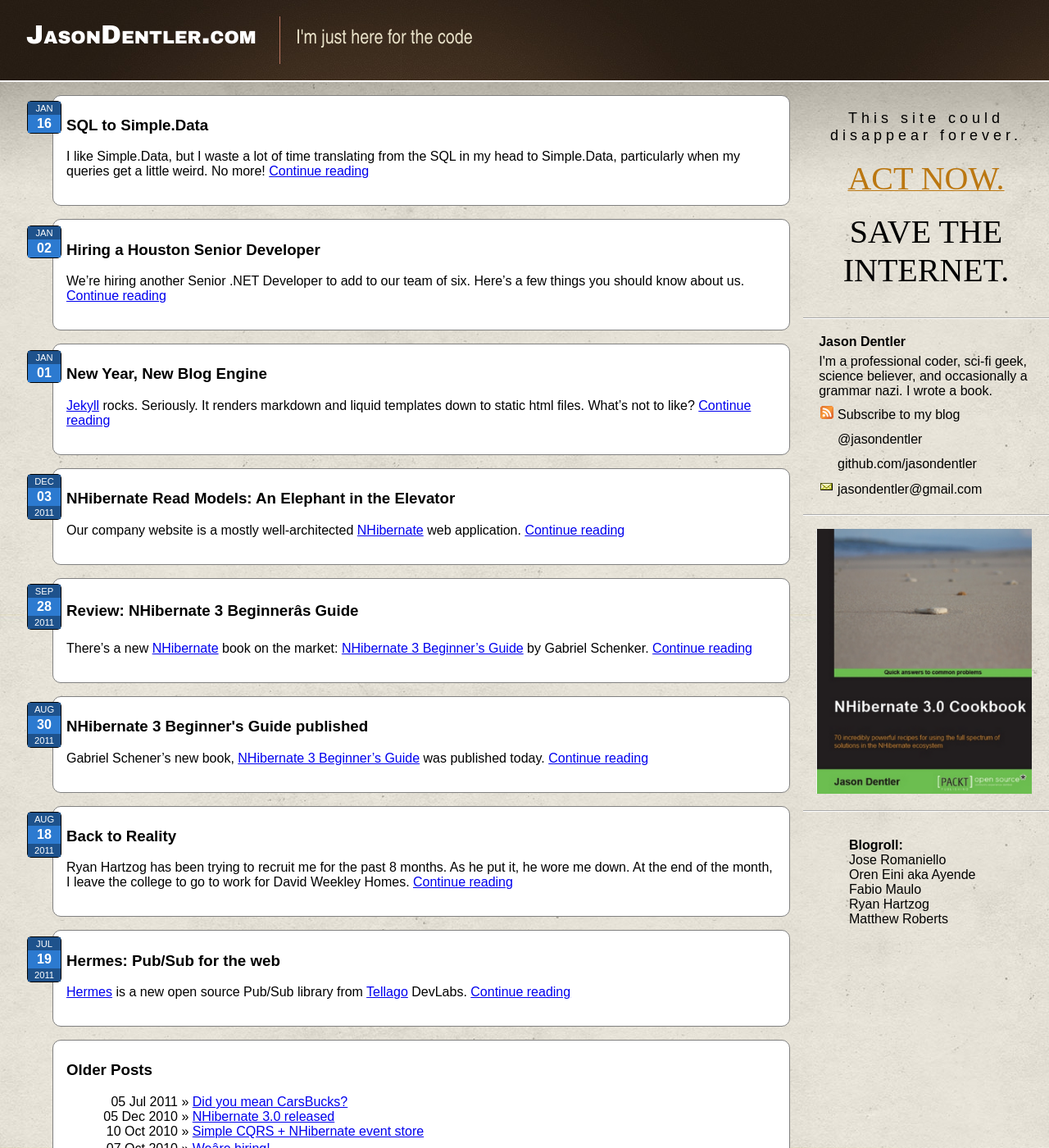
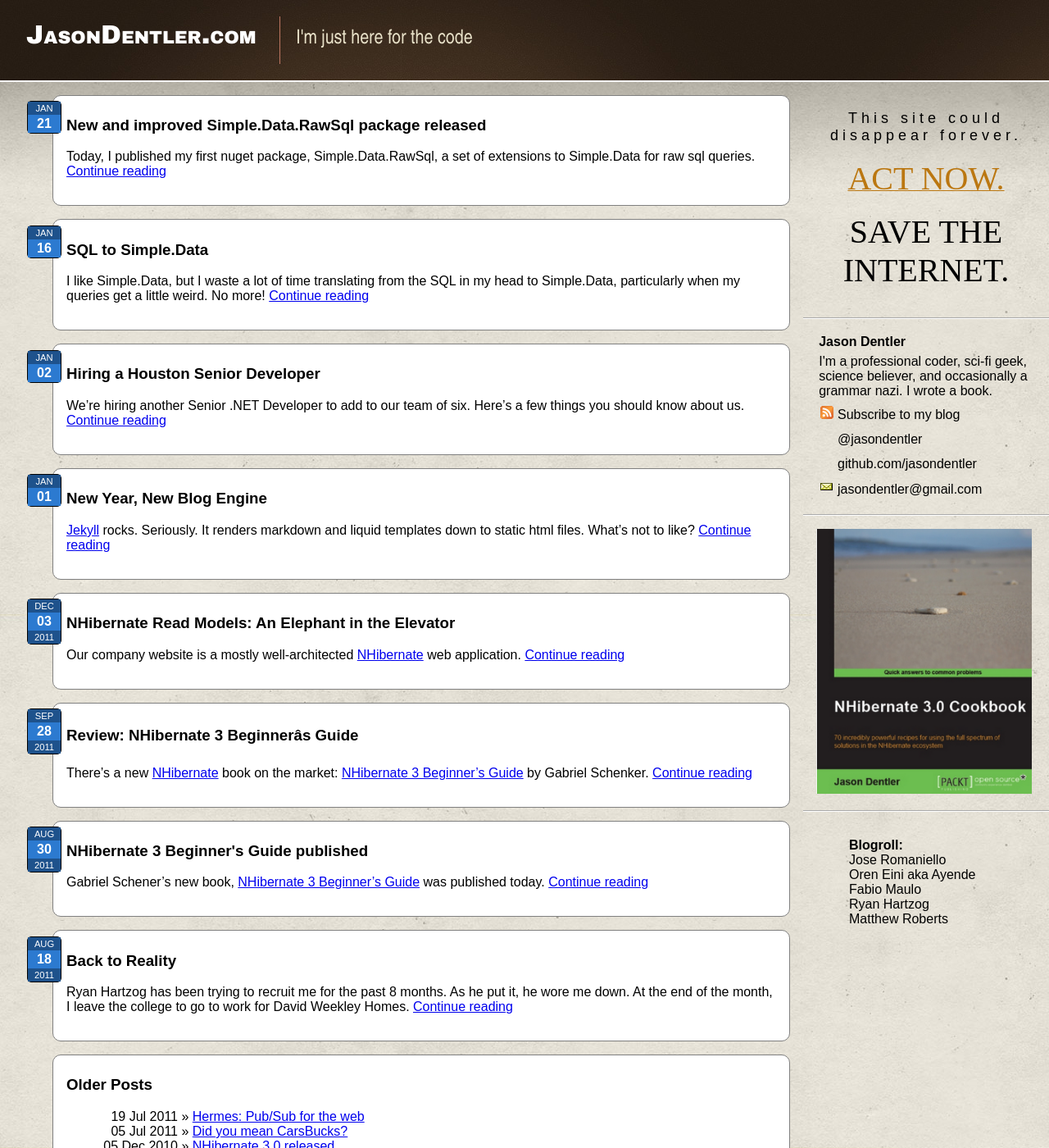
Before and after one commit to jasondentler/jasondentler.github.com, a Jekyll site: the page built from index.html, in a window 1280 px wide and 1400 px high. Shown: the whole window at 82% size. Built offline with Jekyll 4.4.1, drawn with Linux system fonts in a browser that asks for light colours; some web fonts are replaced.

Commit message:
Publish with rake at 2012-01-21 10:58:02 -0600

```diff
--- a/_posts/2012-01-16-sql-to-simple-dot-data.md
+++ b/_posts/2012-01-16-sql-to-simple-dot-data.md
@@ -4,6 +4,8 @@
 date: 2012-01-16 19:44
 excerpt: "I like Simple.Data, but I waste a lot of time translating from the SQL in my head to Simple.Data, particularly when my queries get a little weird. No more!"
 ---
+> Update: [Published to nuget as Simple.Data.RawSql with syntax improvements.](/blog/2012/01/new-and-improved-simple-dot-data-dot-rawsql-package-released/)
+
 I like Simple.Data, but I waste a lot of time translating from the SQL in my head to Simple.Data, particularly when my queries get a little weird. No more! Mark Rendle gave me a tip to bypass the query side of Simple.Data while still using the part I really like: the dynamic results.
 
 Each query can return 3 possible results:
--- /dev/null
+++ b/_posts/2012-01-21-new-and-improved-simple-dot-data-dot-rawsql-package-released.md
@@ -0,0 +1,25 @@
+---
+layout: post
+title: "New and improved Simple.Data.RawSql package released"
+date: 2012-01-21 10:30
+tags: Simple.Data
+excerpt: "Today, I published my first nuget package, Simple.Data.RawSql, a set of extensions to Simple.Data for raw sql queries."
+---
+Today, I published my first nuget package, [Simple.Data.RawSql](https://github.com/jasondentler/Simple.Data.RawSql), a set of extensions to [Simple.Data](https://github.com/markrendle/Simple.Data) for raw sql queries. It includes some syntax improvements over the code from my [previous post](http://jasondentler.com/blog/2012/01/sql-to-simple-dot-data/).
+
+Here's a few examples. First up, querying a single row:
+
+<script src="https://gist.github.com/1653230.js?file=singlerow.cs">
+</script>
+
+Notice that specify the type for the `db` variable. `Database.Open` returns `dynamic`. If we left it as `dynamic` (or used `var` since `Open` returns `dynamic`), we couldn't call our `ToRow` extension method.
+
+To query several rows:
+
+<script src="https://gist.github.com/1653230.js?file=rows.cs">
+</script>
+
+Finally, you may want to batch several queries together and return multiple result sets:
+
+<script src="https://gist.github.com/1653230.js?file=resultsets.cs">
+</script>
```
